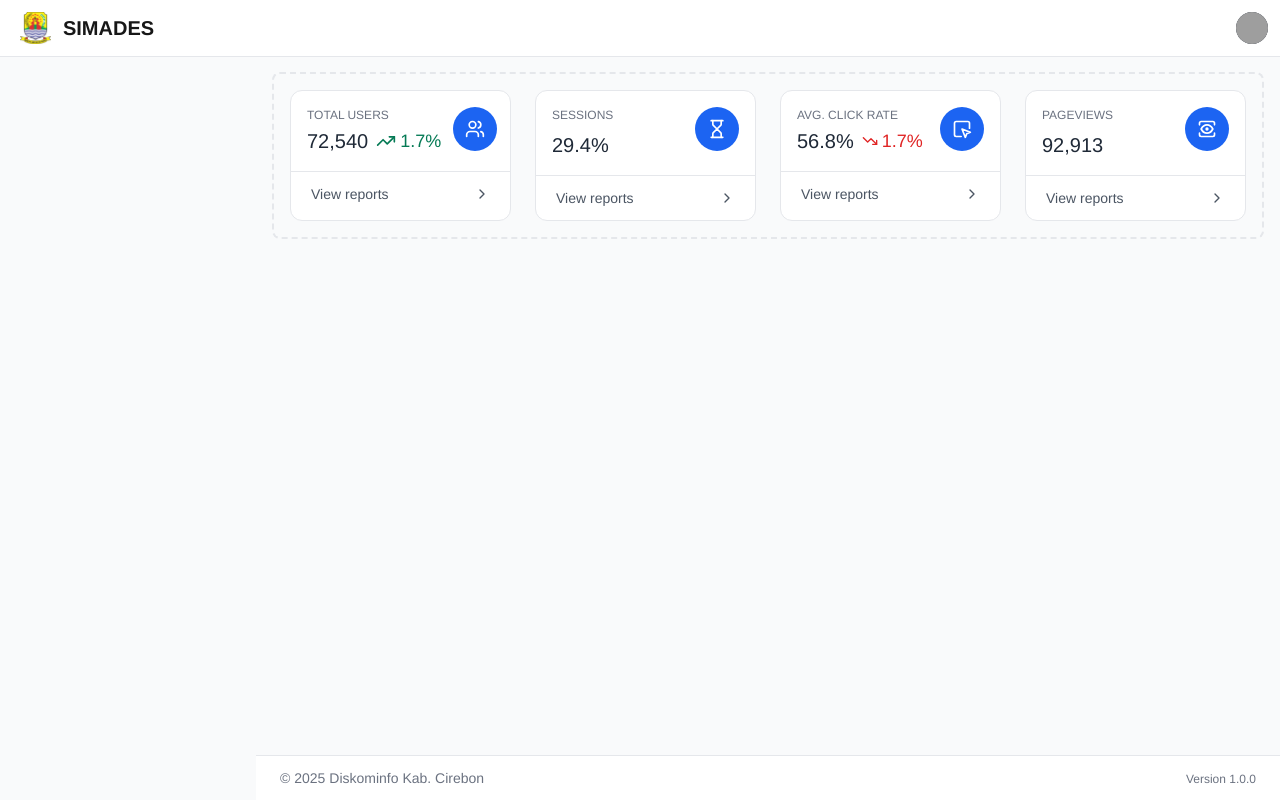
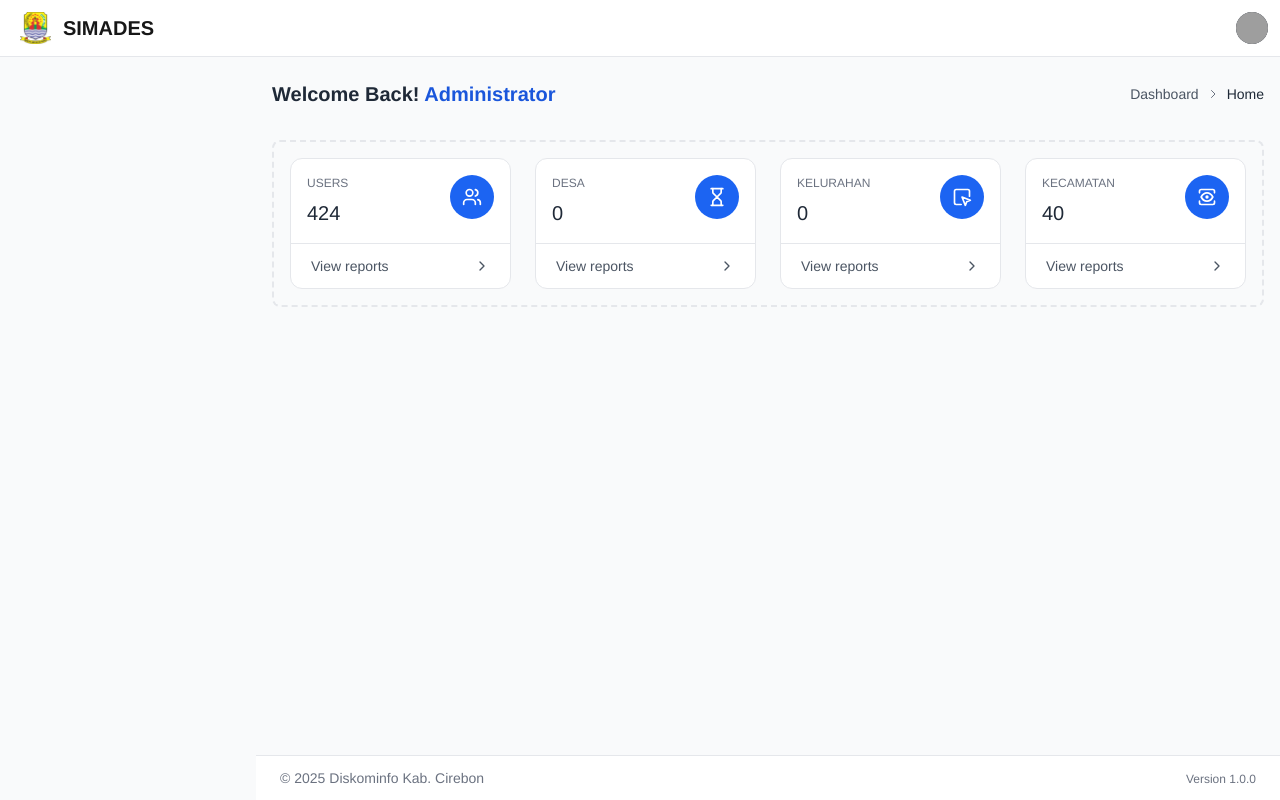
Before and after one commit to azharanggakusuma/simades, a Next.js app: page /dashboard in a window 1280 px wide. Built offline with nearby package versions, Linux system fonts and the light colour scheme; grey boxes are pictures that could not be loaded.

Commit message:
feat: enhance Dashboard layout with a welcome message and breadcrumb navigation; add Breadcrumb component

```diff
--- /dev/null
+++ b/app/dashboard/components/Breadcrumb.tsx
@@ -0,0 +1,5 @@
+export default function Breadcrumb() {
+  return (
+    {/* Breadcrumb */}
+  );
+}
--- a/app/dashboard/components/Stats.tsx
+++ b/app/dashboard/components/Stats.tsx
@@ -8,30 +8,12 @@ export default function Stats() {
           <div className="p-4 md:p-5 flex justify-between gap-x-3">
             <div>
               <p className="text-xs uppercase text-gray-500 dark:text-neutral-500">
-                Total users
+                Users
               </p>
               <div className="mt-1 flex items-center gap-x-2">
-                <h3 className="text-xl sm:text-2xl font-medium text-gray-800 dark:text-neutral-200">
-                  72,540
+                <h3 className="mt-1 text-xl font-medium text-gray-800 dark:text-neutral-200">
+                  424
                 </h3>
-                <span className="flex items-center gap-x-1 text-green-600">
-                  <svg
-                    className="inline-block size-5 self-center"
-                    xmlns="http://www.w3.org/2000/svg"
-                    width={24}
-                    height={24}
-                    viewBox="0 0 24 24"
-                    fill="none"
-                    stroke="currentColor"
-                    strokeWidth={2}
-                    strokeLinecap="round"
-                    strokeLinejoin="round"
-                  >
-                    <polyline points="22 7 13.5 15.5 8.5 10.5 2 17" />
-                    <polyline points="16 7 22 7 22 13" />
-                  </svg>
-                  <span className="inline-block text-lg">1.7%</span>
-                </span>
               </div>
             </div>
             <div className="shrink-0 flex justify-center items-center size-11 bg-blue-600 text-white rounded-full dark:bg-blue-900 dark:text-blue-200">
@@ -81,11 +63,11 @@ export default function Stats() {
           <div className="p-4 md:p-5 flex justify-between gap-x-3">
             <div>
               <p className="text-xs uppercase text-gray-500 dark:text-neutral-500">
-                Sessions
+                Desa
               </p>
               <div className="mt-1 flex items-center gap-x-2">
                 <h3 className="mt-1 text-xl font-medium text-gray-800 dark:text-neutral-200">
-                  29.4%
+                  0
                 </h3>
               </div>
             </div>
@@ -136,30 +118,12 @@ export default function Stats() {
           <div className="p-4 md:p-5 flex justify-between gap-x-3">
             <div>
               <p className="text-xs uppercase text-gray-500 dark:text-neutral-500">
-                Avg. Click Rate
+                Kelurahan
               </p>
               <div className="mt-1 flex items-center gap-x-2">
-                <h3 className="text-xl sm:text-2xl font-medium text-gray-800 dark:text-neutral-200">
-                  56.8%
+                <h3 className="mt-1 text-xl font-medium text-gray-800 dark:text-neutral-200">
+                  0
                 </h3>
-                <span className="flex items-center gap-x-1 text-red-600">
-                  <svg
-                    className="inline-block size-4 self-center"
-                    xmlns="http://www.w3.org/2000/svg"
-                    width={24}
-                    height={24}
-                    viewBox="0 0 24 24"
-                    fill="none"
-                    stroke="currentColor"
-                    strokeWidth={2}
-                    strokeLinecap="round"
-                    strokeLinejoin="round"
-                  >
-                    <polyline points="22 17 13.5 8.5 8.5 13.5 2 7" />
-                    <polyline points="16 17 22 17 22 11" />
-                  </svg>
-                  <span className="inline-block text-lg">1.7%</span>
-                </span>
               </div>
             </div>
             <div className="shrink-0 flex justify-center items-center size-11 bg-blue-600 text-white rounded-full dark:bg-blue-900 dark:text-blue-200">
@@ -207,11 +171,11 @@ export default function Stats() {
           <div className="p-4 md:p-5 flex justify-between gap-x-3">
             <div>
               <p className="text-xs uppercase text-gray-500 dark:text-neutral-500">
-                Pageviews
+                Kecamatan
               </p>
               <div className="mt-1 flex items-center gap-x-2">
                 <h3 className="mt-1 text-xl font-medium text-gray-800 dark:text-neutral-200">
-                  92,913
+                  40
                 </h3>
               </div>
             </div>
--- a/app/dashboard/page.js
+++ b/app/dashboard/page.js
@@ -10,7 +10,34 @@ export default function Dashboard() {
       <Sidebar />
 
       <main className="flex-grow p-4 sm:ml-64">
-        <div className="p-4 border-2 border-gray-200 border-dashed rounded-lg dark:border-gray-700 mt-14">
+        <div className="flex items-center justify-between mt-16">
+          <h1 className="text-xl font-semibold text-gray-800">
+            Welcome Back! <span className="text-blue-700">Administrator</span>
+          </h1>
+          {/* Breadcrumb */}
+          <nav className="text-sm text-gray-500" aria-label="Breadcrumb">
+            <ol className="list-none p-0 inline-flex">
+              <li className="flex items-center">
+                <span className="text-gray-600">Dashboard</span>
+                <svg
+                  className="w-3 h-3 mx-2"
+                  fill="none"
+                  stroke="currentColor"
+                  strokeWidth="2"
+                  viewBox="0 0 24 24"
+                >
+                  <path
+                    strokeLinecap="round"
+                    strokeLinejoin="round"
+                    d="M9 5l7 7-7 7"
+                  />
+                </svg>
+              </li>
+              <li className="text-gray-800 font-medium">Home</li>
+            </ol>
+          </nav>
+        </div>
+        <div className="p-4 border-2 border-gray-200 border-dashed rounded-lg dark:border-gray-700 mt-8">
           <Stats />
         </div>
       </main>
```
